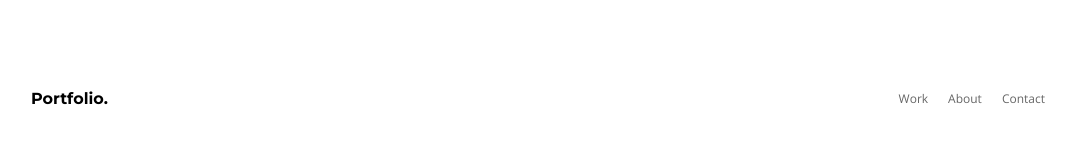
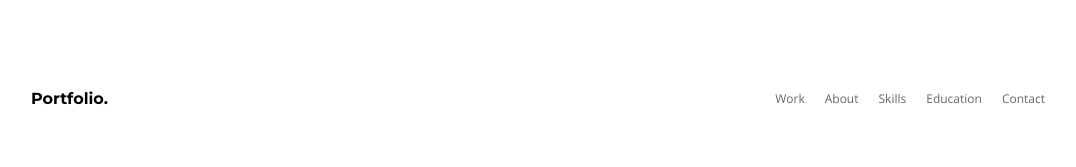
Before and after one commit to j1h00/jihoo, a React (Create React App) app: page / in a window 1280 px wide. Shown: the top 167 px of the page, without its empty margins (97-1173 px from the left). Built offline with nearby package versions, Linux system fonts and the light colour scheme.

Commit message:
feat: Edit scroll animation

```diff
--- a/src/components/Education.js
+++ b/src/components/Education.js
@@ -4,7 +4,7 @@ import data from "../yourdata";
 
 const Education = () => {
   return (
-    <div className="section">
+    <div className="section" id="education">
       <div className="container">
         <div className="education-container">
           <Fade bottom cascade>
--- a/src/components/Navbar.js
+++ b/src/components/Navbar.js
@@ -3,7 +3,7 @@ import { Link } from "react-scroll";
 
 const Navbar = () => {
   return (
-    <div className="section">
+    <nav className="section">
       <div className="container">
         <div className="navbar-wrapper">
           <Link to="home" smooth={true} spy={true}>
@@ -12,19 +12,25 @@ const Navbar = () => {
             </div>
           </Link>
           <div className="links-wrapper">
-            <Link to="work" smooth={true} spy={true}>
+            <Link to="work" smooth={"easeInOutCubic"} spy={true}>
               <button>Work</button>
             </Link>
-            <Link to="about" smooth={true} spy={true}>
+            <Link to="about" smooth={"easeInOutCubic"} spy={true}>
               <button>About</button>
             </Link>
-            <Link to="contact" smooth={true} spy={true}>
+            <Link to="skills" smooth={"easeInOutCubic"} spy={true}>
+              <button>Skills</button>
+            </Link>
+            <Link to="education" smooth={"easeInOutCubic"} spy={true}>
+              <button>Education</button>
+            </Link>
+            <Link to="contact" smooth={"easeInOutCubic"} spy={true}>
               <button>Contact</button>
             </Link>
           </div>
         </div>
       </div>
-    </div>
+    </nav>
   );
 };
 
--- a/src/components/Skills.js
+++ b/src/components/Skills.js
@@ -4,7 +4,7 @@ import data from "../yourdata";
 
 const Skills = () => {
   return (
-    <div className="section">
+    <div className="section" id="skills">
       <div className="container">
         <div className="skills-container">
           <Fade bottom cascade>
```
